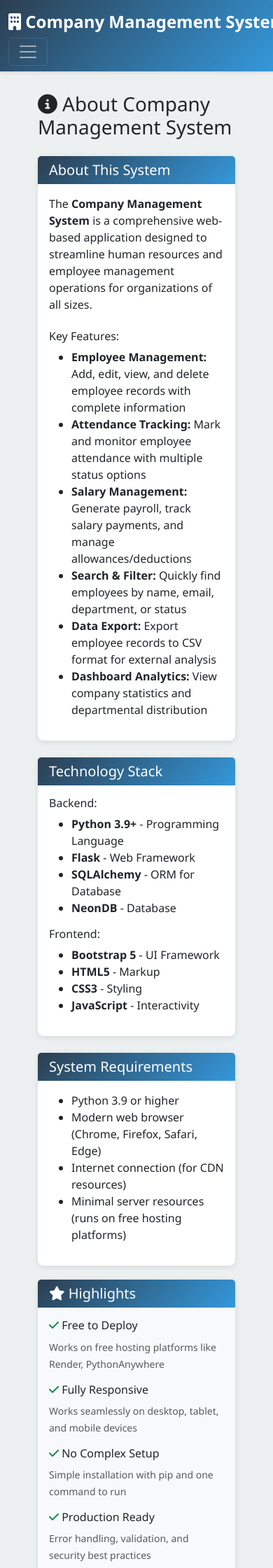
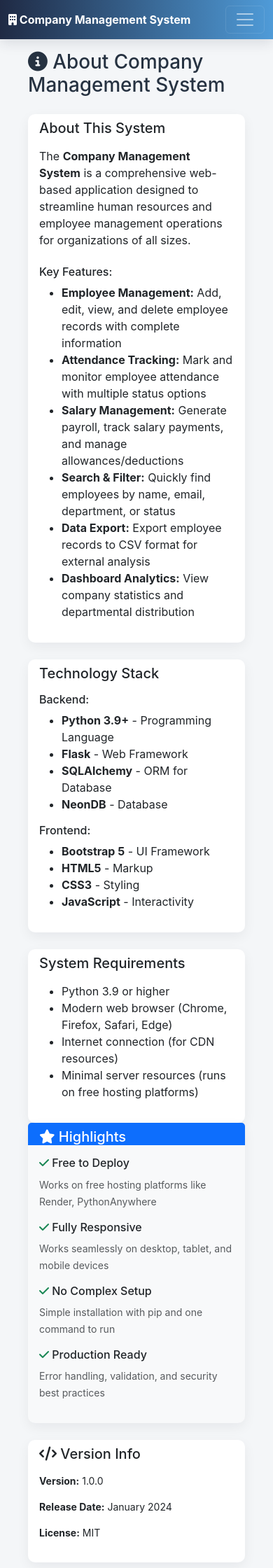
Before and after one commit to Giridhar-07/employee_management, a Flask app: page /about in a window 390 px wide; the page is wider, and only the part inside the window is pictured. Shown: the top 2240 px of that part at 70% size. Run offline with Flask 3, Linux system fonts and the light colour scheme; the visitor is signed in with stand-in values (Sample User, id 1).

Commit message:
Refactor base styles for improved UI consistency and responsiveness

```diff
--- a/app/templates/base.html
+++ b/app/templates/base.html
@@ -8,194 +8,91 @@
     <link rel="stylesheet" href="https://cdnjs.cloudflare.com/ajax/libs/font-awesome/6.4.0/css/all.min.css">
     <style>
         :root {
-            --primary-color: #2c3e50;
-            --secondary-color: #3498db;
+            --primary-color: #1f2a44;
+            --secondary-color: #4f9bd8;
+            --muted-bg: #f4f6f8;
+            --accent: #6f9bde;
             --success-color: #27ae60;
             --danger-color: #e74c3c;
-            --warning-color: #f39c12;
+            --radius: 10px;
+            --gap: 1rem;
         }
 
+        /* Base */
+        html, body { height: 100%; }
         body {
-            font-family: 'Segoe UI', Tahoma, Geneva, Verdana, sans-serif;
-            background-color: #ecf0f1;
+            font-family: Inter, 'Segoe UI', Tahoma, Geneva, Verdana, sans-serif;
+            background-color: var(--muted-bg);
+            color: #263241;
+            -webkit-font-smoothing: antialiased;
+            -moz-osx-font-smoothing: grayscale;
+            margin: 0;
         }
 
+        /* Navbar */
         .navbar {
-            background: linear-gradient(135deg, var(--primary-color) 0%, var(--secondary-color) 100%);
-            box-shadow: 0 2px 4px rgba(0,0,0,0.1);
+            background: linear-gradient(90deg, var(--primary-color), var(--secondary-color));
+            box-shadow: 0 6px 18px rgba(31, 42, 68, 0.12);
+            padding-top: .5rem;
+            padding-bottom: .5rem;
         }
 
-        .navbar-brand {
-            font-weight: bold;
-            font-size: 1.5rem;
+        .navbar-brand { font-weight: 700; font-size: 1.25rem; color: #fff; }
+        .navbar .nav-link { color: rgba(255,255,255,0.95); }
+        .navbar .nav-link:hover { color: #fff; opacity: .95; }
+
+        /* Main content spacing */
+        .main-content { padding: calc(var(--gap) * 2); }
+
+        /* Cards */
+        .card {
+            border: none;
+            border-radius: var(--radius);
+            box-shadow: 0 6px 18px rgba(16,24,40,0.06);
+            transition: transform .18s ease, box-shadow .18s ease;
+        }
+        .card:hover { transform: translateY(-6px); box-shadow: 0 12px 30px rgba(16,24,40,0.08); }
+        .card-header { background: transparent; border-bottom: none; padding-bottom: 0; }
+
+        /* Stat cards */
+        .stat-card { padding: 28px 20px; text-align: left; }
+        .stat-number { font-size: 1.9rem; font-weight: 700; color: var(--primary-color); }
+        .stat-label { color: #6b7280; font-size: .9rem; }
+
+        /* Buttons & form controls */
+        .btn-primary { background-color: var(--secondary-color); border-color: var(--secondary-color); border-radius: 8px; }
+        .btn-primary:focus, .btn-primary:hover { background-color: var(--accent); border-color: var(--accent); }
+        .form-control, .form-select { border-radius: 8px; }
+        .form-control:focus, .form-select:focus { box-shadow: 0 6px 20px rgba(79,155,216,0.12); border-color: var(--secondary-color); }
+
+        /* Tables */
+        .table { background: #fff; border-radius: 8px; overflow: hidden; }
+        .table thead th { background: rgba(31,42,68,0.95); color: #fff; border: none; }
+        .table tbody tr:nth-child(odd) { background: #ffffff; }
+        .table tbody tr:nth-child(even) { background: #fbfdff; }
+
+        /* Badges */
+        .badge { border-radius: 999px; padding: .4rem .7rem; font-size: .8rem; }
+
+        /* Alerts */
+        .alert { border-radius: 8px; }
+
+        /* Footer */
+        footer { background: transparent; color: #6b7280; padding: 28px 0; text-align: center; }
+
+        /* Admin badge and logout */
+        .navbar-admin { display:flex; align-items:center; gap:.6rem; }
+        .admin-badge { background: rgba(255,255,255,0.08); padding: 6px 12px; border-radius: 999px; color: #fff; }
+        .btn-logout { border-radius: 8px; padding: 6px 12px; }
+
+        /* Responsive tweaks */
+        @media (max-width: 768px) {
+            .main-content { padding: 1rem; }
+            .navbar-brand { font-size: 1rem; }
         }
 
-        .sidebar {
-            background: var(--primary-color);
-            color: white;
-            min-height: calc(100vh - 70px);
-            padding: 20px 0;
-        }
-
-        .sidebar a {
-            color: rgba(255,255,255,0.8);
-            text-decoration: none;
-            padding: 12px 20px;
-            display: block;
-            transition: all 0.3s;
-            border-left: 3px solid transparent;
-        }
-
-        .sidebar a:hover,
-        .sidebar a.active {
-            background-color: var(--secondary-color);
-            color: white;
-            border-left-color: white;
-        }
-
-        .main-content {
-            padding: 30px;
-        }
-
-        .card {
-            border: none;
-            box-shadow: 0 2px 8px rgba(0,0,0,0.1);
-            border-radius: 8px;
-            margin-bottom: 20px;
-            transition: transform 0.3s, box-shadow 0.3s;
-        }
-
-        .card:hover {
-            transform: translateY(-5px);
-            box-shadow: 0 4px 12px rgba(0,0,0,0.15);
-        }
-
-        .card-header {
-            background: linear-gradient(135deg, var(--primary-color) 0%, var(--secondary-color) 100%);
-            color: white;
-            border: none;
-        }
-
-        .stat-card {
-            text-align: center;
-            padding: 30px;
-        }
-
-        .stat-number {
-            font-size: 2.5rem;
-            font-weight: bold;
-            color: var(--secondary-color);
-        }
-
-        .stat-label {
-            color: #7f8c8d;
-            font-size: 0.9rem;
-            margin-top: 10px;
-        }
-
-        .btn-primary {
-            background-color: var(--secondary-color);
-            border-color: var(--secondary-color);
-        }
-
-        .btn-primary:hover {
-            background-color: #2980b9;
-            border-color: #2980b9;
-        }
-
-        .table {
-            background-color: white;
-        }
-
-        .table thead {
-            background-color: var(--primary-color);
-            color: white;
-        }
-
-        .table tbody tr {
-            transition: background-color 0.2s;
-        }
-
-        .table tbody tr:hover {
-            background-color: #f8f9fa;
-        }
-
-        .badge {
-            padding: 8px 12px;
-            border-radius: 20px;
-            font-size: 0.85rem;
-        }
-
-        .badge-active {
-            background-color: var(--success-color);
-        }
-
-        .badge-inactive {
-            background-color: #95a5a6;
-        }
-
-        .badge-pending {
-            background-color: var(--warning-color);
-        }
-
-        .badge-paid {
-            background-color: var(--success-color);
-        }
-
-        .form-control:focus,
-        .form-select:focus {
-            border-color: var(--secondary-color);
-            box-shadow: 0 0 0 0.2rem rgba(52, 152, 219, 0.25);
-        }
-
-        .alert {
-            border: none;
-            border-radius: 8px;
-        }
-
-        .breadcrumb {
-            background-color: transparent;
-            margin-bottom: 20px;
-        }
-
-        footer {
-            background-color: var(--primary-color);
-            color: white;
-            padding: 20px;
-            text-align: center;
-            margin-top: 40px;
-        }
-
-        .navbar-admin {
-            display: flex;
-            align-items: center;
-            gap: 15px;
-        }
-
-        .admin-badge {
-            background: rgba(255,255,255,0.2);
-            padding: 5px 12px;
-            border-radius: 20px;
-            font-size: 0.9rem;
-        }
-
-        .btn-logout {
-            background: rgba(231, 76, 60, 0.9);
-            border: none;
-            padding: 6px 15px;
-            border-radius: 5px;
-            color: white;
-            font-size: 0.9rem;
-            transition: all 0.3s;
-        }
-
-        .btn-logout:hover {
-            background: #e74c3c;
-            transform: translateY(-2px);
-            box-shadow: 0 4px 12px rgba(231, 76, 60, 0.4);
-            color: white;
-            text-decoration: none;
-        }
+        /* Small utility tweaks */
+        .muted { color: #6b7280; }
     </style>
     {% block extra_css %}{% endblock %}
 </head>
```
